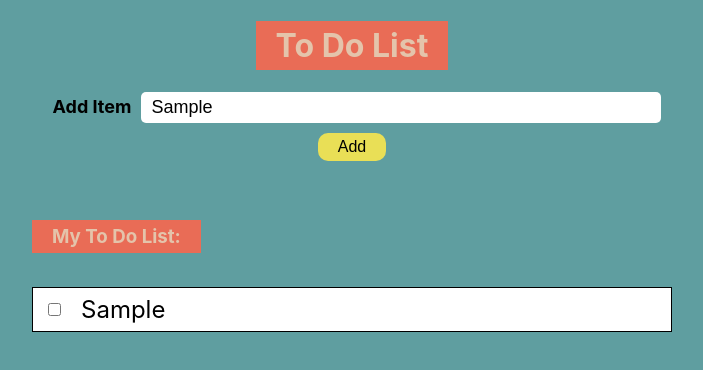
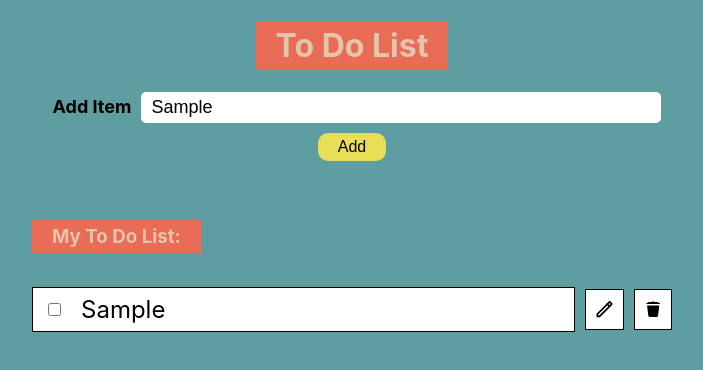
Before and after one commit to vyshnavi0909/to-do-list, a React (Create React App) app: page / in a window 1280 px wide. Both pictures are taken after typing "Sample" into the empty fields and a click on the button "Add". Shown: the top 370 px of the page, without its empty margins (288-991 px from the left). Built offline with nearby package versions, Linux system fonts and the light colour scheme.

Commit message:
added edit and delete buttons

```diff
--- a/src/ItemsList.js
+++ b/src/ItemsList.js
@@ -3,21 +3,58 @@ import "./styles.css";
 
 export default function ItemsList(props) {
   const list = props.items;
-  console.log(typeof list)
-  console.log(list.length)
+  console.log(typeof list);
+  console.log(list.length);
   return (
     <div className="itemsContainer">
-        <h3 className="heading">My To Do List:</h3>
-            {list.length ? list.map((key) => {
-                return (
-                    <p key={key} className="items">
-                        <input type="checkbox" className="checkbox" style={{margin: "10px"}} />
-                        <label style={{fontSize: "x-large", marginLeft : "10px"}}>{key.charAt(0).toUpperCase() + key.slice(1)}</label>
-                    </p>
-                )
-            }
-
-            ) : <p>Nothing here. You can add new items</p>}
+      <h3 className="heading">My To Do List:</h3>
+      {list.length ? (
+        list.map((key) => {
+          return (
+            <div key={key} className="itemDiv">
+              <p className="items">
+                <input
+                  type="checkbox"
+                  className="checkbox"
+                  style={{ margin: "10px" }}
+                />
+                <label style={{ fontSize: "x-large", marginLeft: "10px" }}>
+                  {key.charAt(0).toUpperCase() + key.slice(1)}
+                </label>
+              </p>
+              <svg
+                className="edit-icon"
+                xmlns="http://www.w3.org/2000/svg"
+                x="0px"
+                y="0px"
+                width="23"
+                height="23"
+                viewBox="0 0 24 24"
+              >
+                <path d="M18.4,4.4l1.2,1.2L6.2,19H5v-1.2L18.4,4.4 M18.4,2c-0.3,0-0.5,0.1-0.7,0.3L3,17v4h4L21.7,6.3c0.4-0.4,0.4-1,0-1.4l-2.6-2.6 C18.9,2.1,18.7,2,18.4,2L18.4,2z"></path>
+                <path
+                  d="M15.8 4.3H17.8V9.2H15.8z"
+                  transform="rotate(-45.001 16.75 6.75)"
+                ></path>
+              </svg>
+              <svg
+                className="delete-icon"
+                xmlns="http://www.w3.org/2000/svg"
+                x="0px"
+                y="0px"
+                width="23"
+                height="23"
+                viewBox="0 0 30 30"
+              >
+                {" "}
+                <path d="M 14.984375 2.4863281 A 1.0001 1.0001 0 0 0 14 3.5 L 14 4 L 8.5 4 A 1.0001 1.0001 0 0 0 7.4863281 5 L 6 5 A 1.0001 1.0001 0 1 0 6 7 L 24 7 A 1.0001 1.0001 0 1 0 24 5 L 22.513672 5 A 1.0001 1.0001 0 0 0 21.5 4 L 16 4 L 16 3.5 A 1.0001 1.0001 0 0 0 14.984375 2.4863281 z M 6 9 L 7.7929688 24.234375 C 7.9109687 25.241375 8.7633438 26 9.7773438 26 L 20.222656 26 C 21.236656 26 22.088031 25.241375 22.207031 24.234375 L 24 9 L 6 9 z"></path>
+              </svg>
+            </div>
+          );
+        })
+      ) : (
+        <p>Nothing here. You can add new items</p>
+      )}
     </div>
   );
 }
--- a/src/styles.css
+++ b/src/styles.css
@@ -1,33 +1,33 @@
 body {
-    background-color:cadetblue;
-    /* height: 100vh; */
+  background-color: cadetblue;
 }
 
-.container{
+.container {
   display: flex;
   flex-direction: column;
   align-items: center;
 }
 
-.heading{
+.heading {
   background-color: #e96c56;
   padding: 5px 20px;
   color: #e4c4ab;
   display: inline-block;
 }
 
-.addItem-label, .addItem-input {
+.addItem-label,
+.addItem-input {
   padding: 5px 10px;
   border-radius: 5px;
   border: none;
   font-size: large;
 }
 
-.addItem-input{
+.addItem-input {
   width: 500px;
 }
 
-.addItem-input::placeholder{
+.addItem-input::placeholder {
   color: #969696;
 }
 
@@ -40,21 +40,37 @@ body {
   border-radius: 10px;
 }
 
-.addButton:hover{
+.addButton:hover {
   background-color: #f5ee94;
 }
 
 /* ItemsList  */
-.itemsContainer{
+.itemsContainer {
   margin-top: 30px;
   width: 50%;
   font-size: medium;
 }
 
-.items{
-    border : 1px solid #000;
+.items {
+  border: 1px solid #000;
   background: #fff;
-    display: flex;
+  display: inline-flex;
   align-items: center;
   padding: 5px;
+  width: 600px;
 }
+
+.itemDiv {
+  display: flex;
+  flex-wrap: nowrap;
+  align-items: center;
+}
+
+.edit-icon, .delete-icon {
+  display: inline-flex;
+  fill: #000000;
+  background: #fff;
+  padding: 8px;
+  border: 1px solid #000;
+  margin-left: 10px;
+}
```
Also changed, not shown: src/editIcon.jpg (added). Lines whose indentation alone changed are shown as unchanged.
